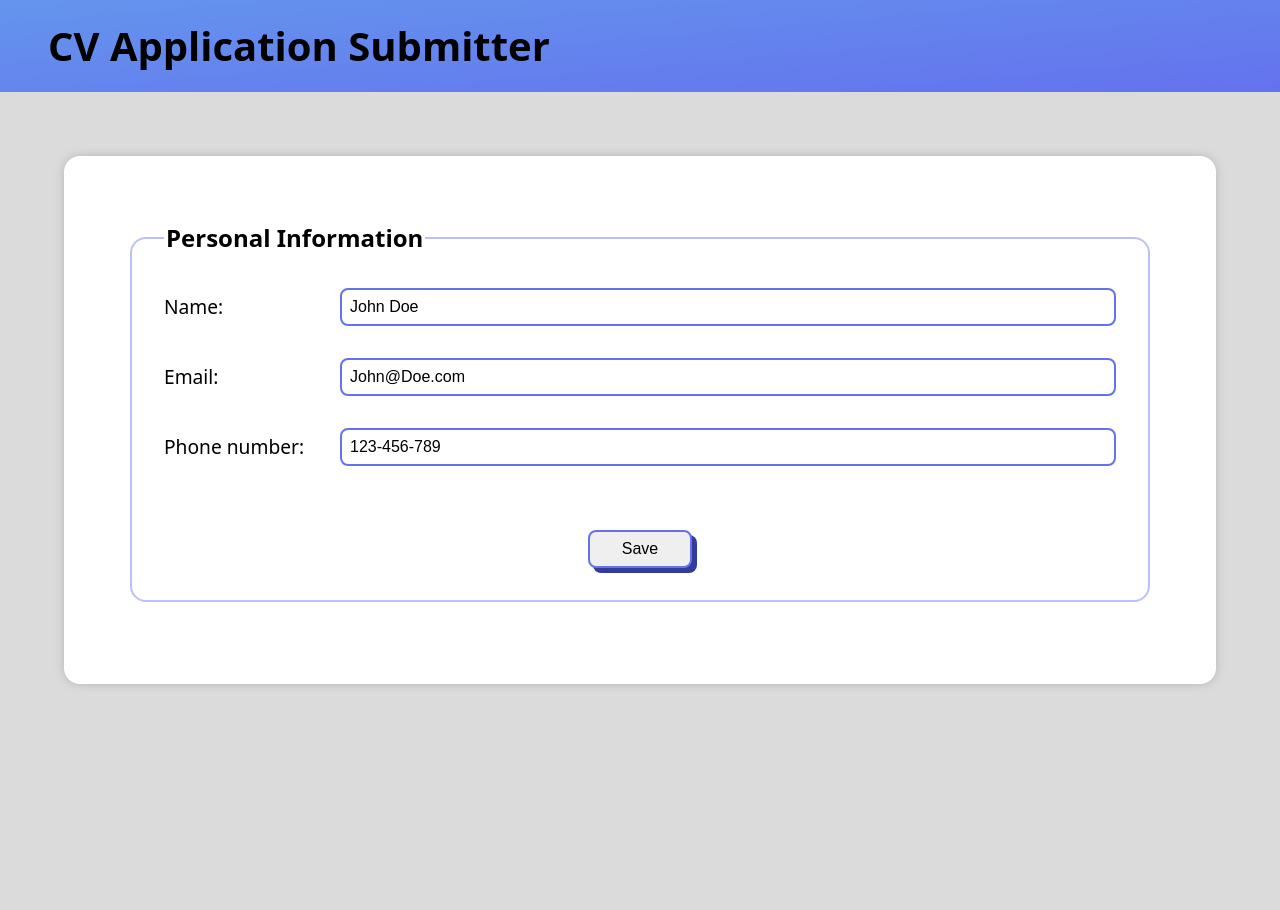
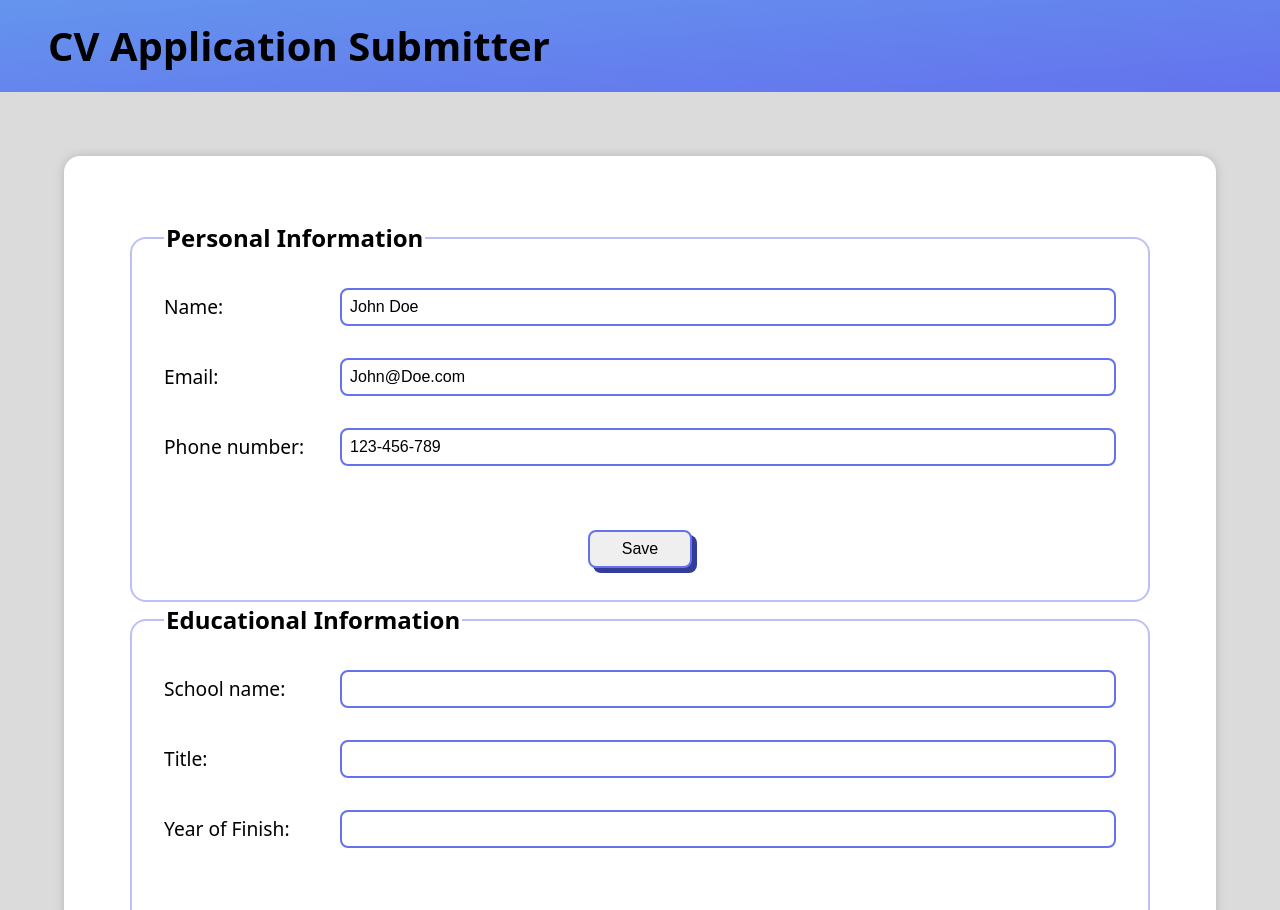
Before and after one commit to leandroesposito/top-cv-application, a React (Vite) app: page / in a window 1280 px wide. Shown: the top 910 px of the page. Before the commit the page ends 800 px from the top, so only its background shows below. Built offline with nearby package versions, Linux system fonts and the light colour scheme.

Commit message:
Create Educational Information Form

```diff
--- /dev/null
+++ b/src/components/EducationalInformationForm.jsx
@@ -0,0 +1,65 @@
+import FormField from "./FormField.jsx";
+import { useState } from "react";
+import "../styles/Form.css";
+
+export default function EducationalInformationForm({
+  handleSave,
+  educationalInformation = {},
+}) {
+  /**
+  Educational
+    school name
+    title of study
+    year of finish
+  */
+
+  const [formData, setFormData] = useState({
+    schoolName: null,
+    title: null,
+    finishYear: null,
+  });
+
+  function handleChange(event) {
+    const key = event.target.name;
+    const value = event.target.value;
+
+    setFormData({
+      ...formData,
+      [key]: value,
+    });
+  }
+
+  return (
+    <form>
+      <fieldset>
+        <legend>
+          <h2>Educational Information</h2>
+        </legend>
+        <FormField
+          name="schoolName"
+          label="School name"
+          value={formData.schoolName ?? educationalInformation.schoolName ?? ""}
+          onChange={handleChange}
+        />
+        <FormField
+          name="title"
+          label="Title"
+          value={formData.title ?? educationalInformation.title ?? ""}
+          onChange={handleChange}
+        />
+        <FormField
+          name="finishYear"
+          label="Year of Finish"
+          value={formData.finishYear ?? educationalInformation.finishYear ?? ""}
+          type="number"
+          onChange={handleChange}
+          min="1950"
+          max={new Date().getFullYear()}
+        />
+        <button type="button" onClick={handleSave}>
+          Save
+        </button>
+      </fieldset>
+    </form>
+  );
+}
--- a/src/components/MainContainer.jsx
+++ b/src/components/MainContainer.jsx
@@ -1,6 +1,7 @@
 import "../styles/MainContainer.css";
 import PersonalInformationForm from "./PersonalInformationForm.jsx";
 import PersonalInformationViewer from "./PersonalInformationViewer.jsx";
+import EducationalInformationForm from "./EducationalInformationForm.jsx";
 import { useState } from "react";
 
 export default function MainContainer() {
@@ -55,6 +56,7 @@ export default function MainContainer() {
           personalInformation={personalInformation}
         />
       )}
+      <EducationalInformationForm />
     </main>
   );
 }
```
